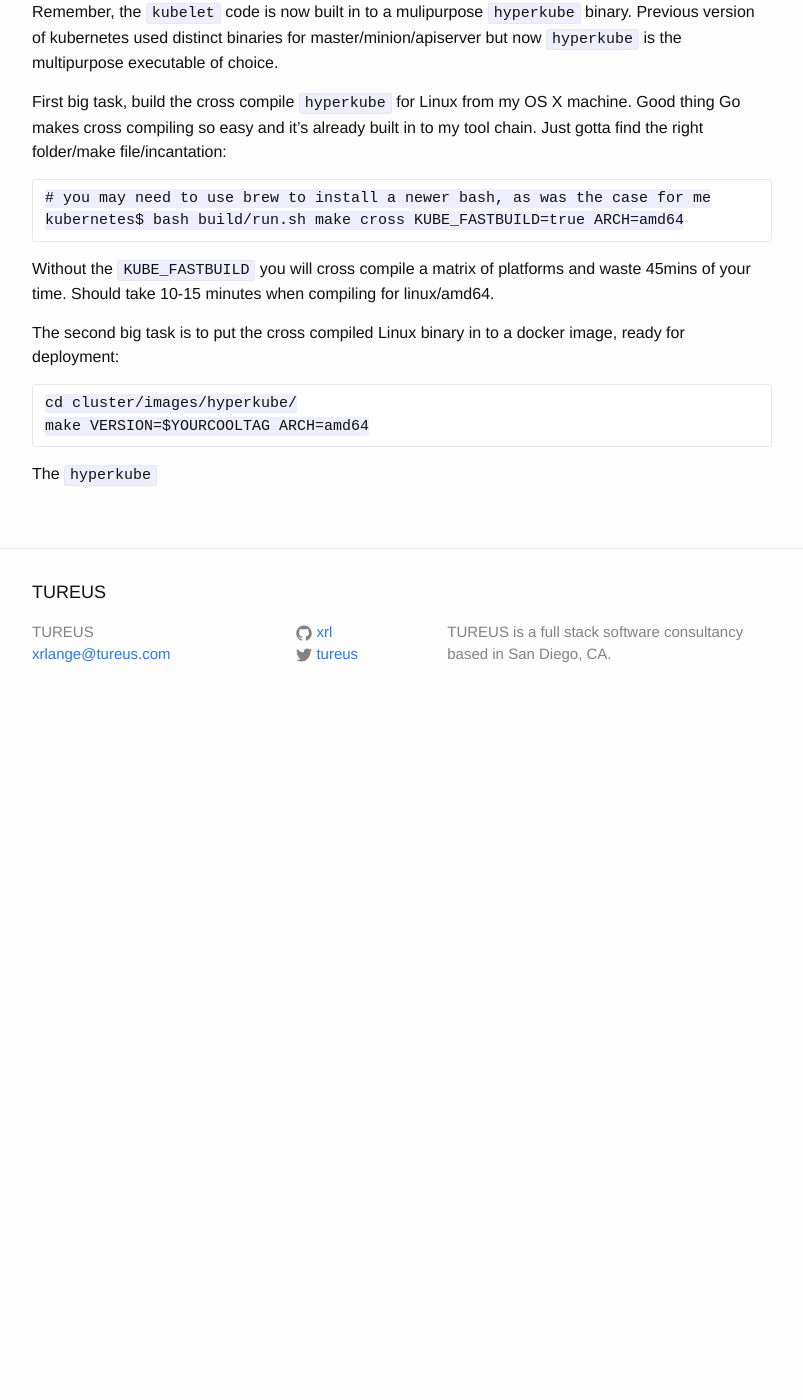
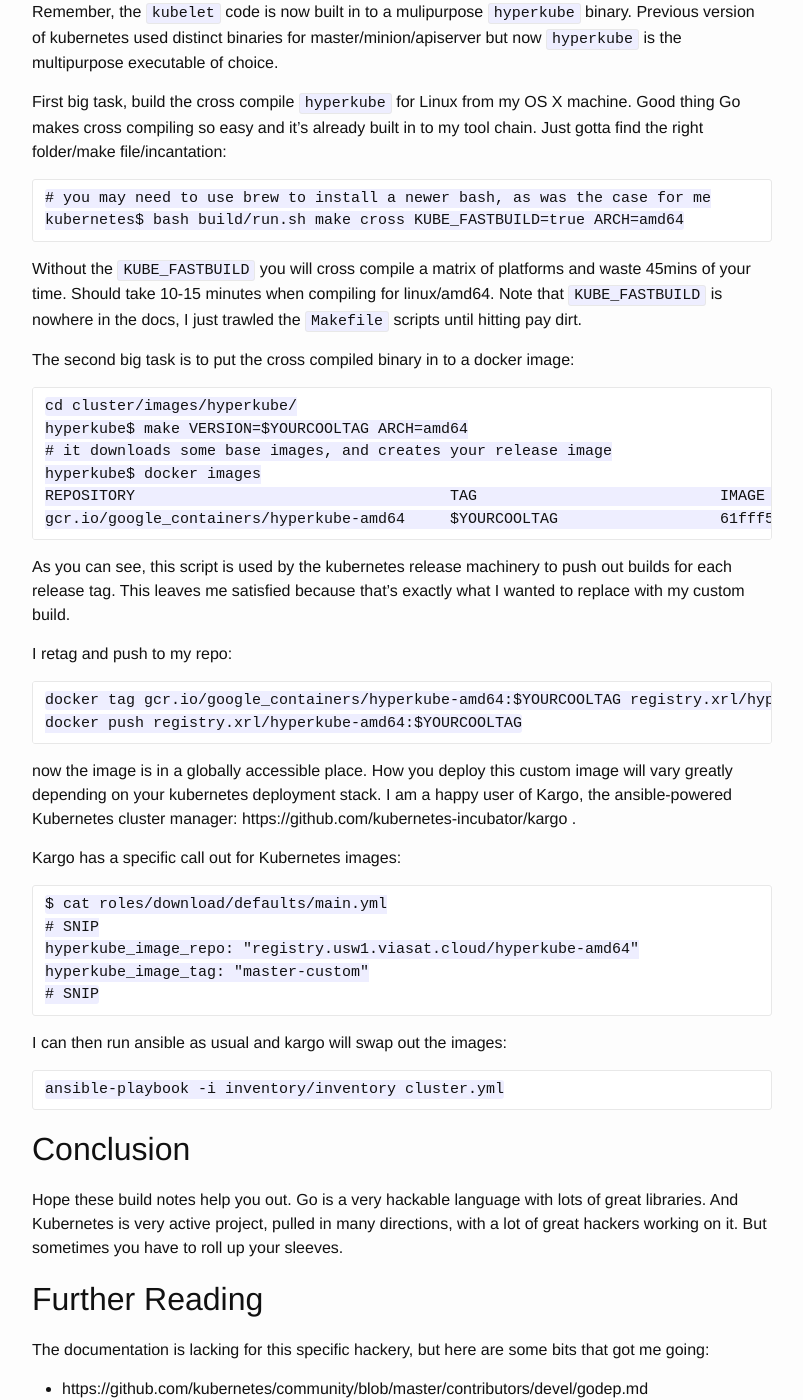
Before and after one commit to tureus/tureus.github.io, a Jekyll site: the page built from _posts/2017-01-24-build-your-custom-kubelet-image.markdown, in a window 1280 px wide and 1400 px high, scrolled down 2132 px. Shown: the whole window, without its empty margins (238-1041 px from the left). Built offline with Jekyll 4.4.1, drawn with Linux system fonts in a browser that asks for light colours; before the commit the page ends 2858 px from its top, so only the background shows below that; some of the changed text lies outside the part shown.

Commit message:
Update 2017-01-24-build-your-custom-kubelet-image.markdown

````diff
--- a/_posts/2017-01-24-build-your-custom-kubelet-image.markdown
+++ b/_posts/2017-01-24-build-your-custom-kubelet-image.markdown
@@ -76,13 +76,55 @@ First big task, build the cross compile `hyperkube` for Linux from my OS X machi
 kubernetes$ bash build/run.sh make cross KUBE_FASTBUILD=true ARCH=amd64
 ```
 
-Without the `KUBE_FASTBUILD` you will cross compile a matrix of platforms and waste 45mins of your time. Should take 10-15 minutes when compiling for linux/amd64.
+Without the `KUBE_FASTBUILD` you will cross compile a matrix of platforms and waste 45mins of your time. Should take 10-15 minutes when compiling for linux/amd64. Note that `KUBE_FASTBUILD` is nowhere in the docs, I just trawled the `Makefile` scripts until hitting pay dirt.
 
-The second big task is to put the cross compiled Linux binary in to a docker image, ready for deployment:
+The second big task is to put the cross compiled binary in to a docker image:
 
 ```
 cd cluster/images/hyperkube/
-make VERSION=$YOURCOOLTAG ARCH=amd64
+hyperkube$ make VERSION=$YOURCOOLTAG ARCH=amd64
+# it downloads some base images, and creates your release image
+hyperkube$ docker images
+REPOSITORY                                   TAG                           IMAGE ID            CREATED             SIZE
+gcr.io/google_containers/hyperkube-amd64     $YOURCOOLTAG                  61fff5278a05        About an hour ago   577 MB
 ```
 
-The `hyperkube`
+As you can see, this script is used by the kubernetes release machinery to push out builds for each release tag. This leaves me satisfied because that's exactly what I wanted to replace with my custom build.
+
+I retag and push to my repo:
+
+```
+docker tag gcr.io/google_containers/hyperkube-amd64:$YOURCOOLTAG registry.xrl/hyperkube-amd64:$YOURCOOLTAG
+docker push registry.xrl/hyperkube-amd64:$YOURCOOLTAG
+```
+
+now the image is in a globally accessible place. How you deploy this custom image will vary greatly depending on your kubernetes deployment stack. I am a happy user of Kargo, the ansible-powered Kubernetes cluster manager: https://github.com/kubernetes-incubator/kargo .
+
+Kargo has a specific call out for Kubernetes images:
+
+```
+$ cat roles/download/defaults/main.yml
+# SNIP
+hyperkube_image_repo: "registry.usw1.viasat.cloud/hyperkube-amd64"
+hyperkube_image_tag: "master-custom"
+# SNIP
+```
+
+I can then run ansible as usual and kargo will swap out the images:
+
+```
+ansible-playbook -i inventory/inventory cluster.yml
+```
+
+Conclusion
+---
+
+Hope these build notes help you out. Go is a very hackable language with lots of great libraries. And Kubernetes is very active project, pulled in many directions, with a lot of great hackers working on it. But sometimes you have to roll up your sleeves.
+
+Further Reading
+---
+
+The documentation is lacking for this specific hackery, but here are some bits that got me going:
+
+ * https://github.com/kubernetes/community/blob/master/contributors/devel/godep.md
+ * https://github.com/kubernetes/kubernetes/blob/master/cluster/images/hyperkube/README.md
````
